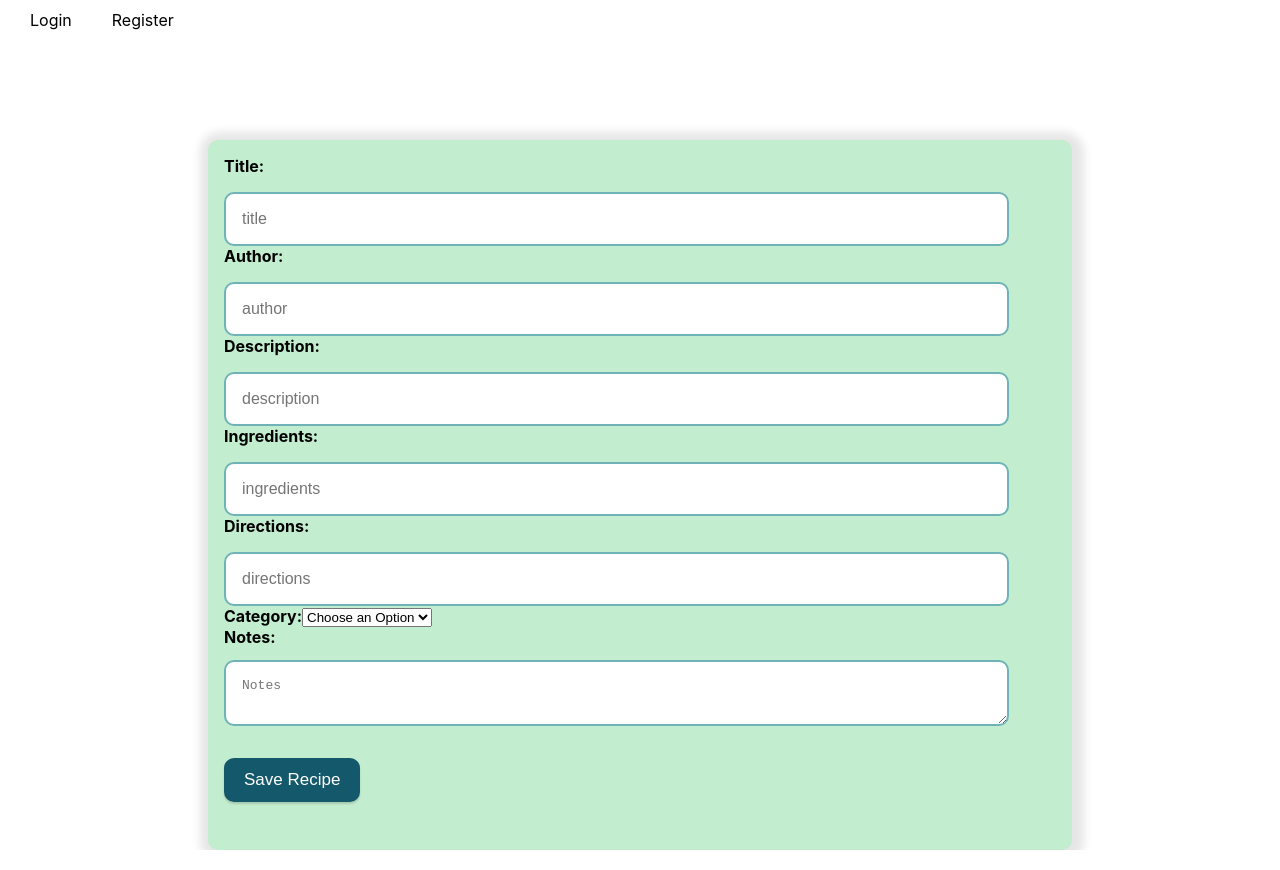
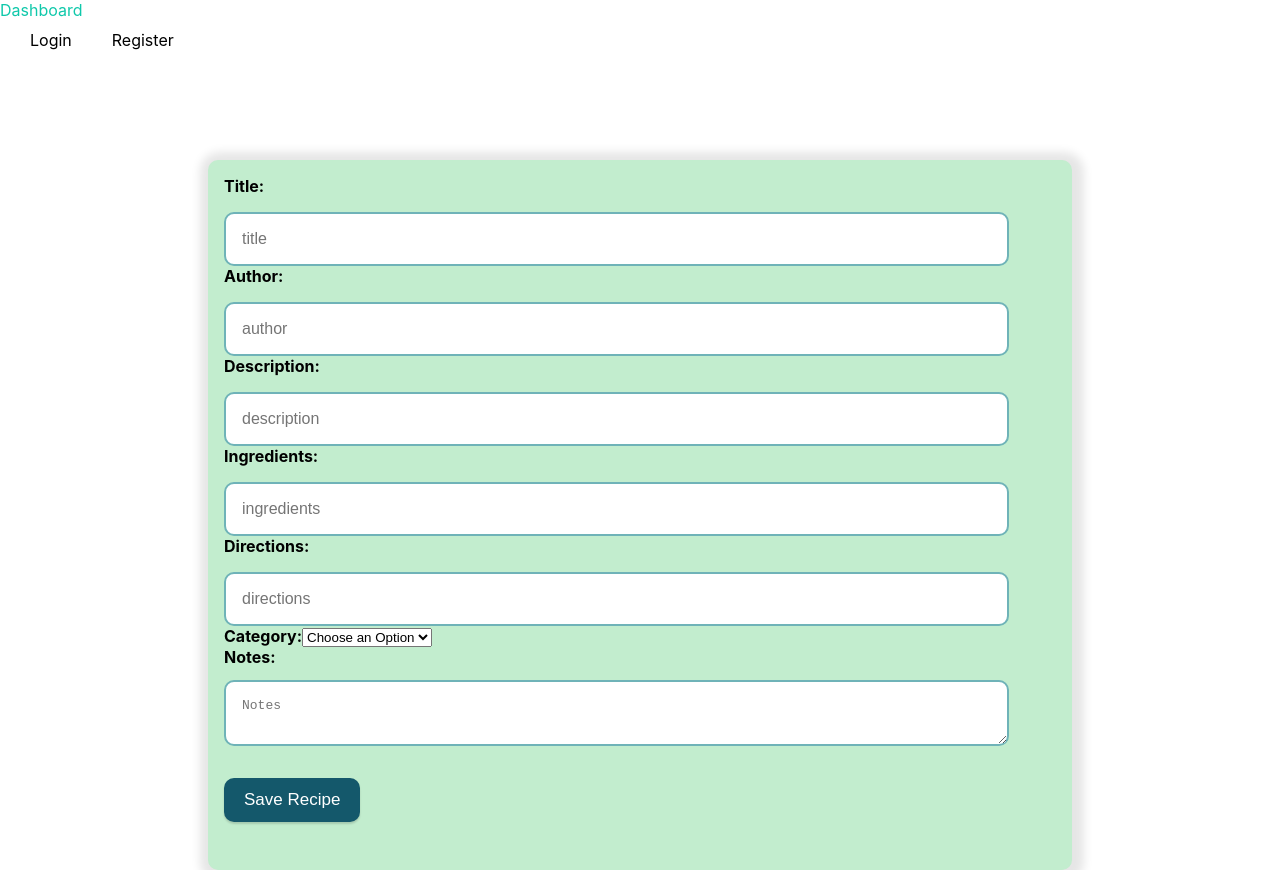
Before and after one commit to BW-WEBPT15-SecretFamilyRecipesCookbook5/frontend, a React (Create React App) app: page /addrecipe in a window 1280 px wide. Built offline with nearby package versions, Linux system fonts and the light colour scheme.

Commit message:
working on deployment

```diff
--- a/src/App.js
+++ b/src/App.js
@@ -12,6 +12,9 @@ import Dashboard from "./components/Dashboard"
 function App() {
   return (
     <div className="App">
+      <div>
+        <Link to='/dashboard'>Dashboard</Link>
+      </div>
       <Header />
       <Route exact path='/login' component={Login}/>
       <Route exact path='/register' component={Register}/>
--- a/src/components/AddRecipe.js
+++ b/src/components/AddRecipe.js
@@ -87,7 +87,7 @@ const FormikRecipeForm = withFormik({
         .string()
         .required("This is the recipe field and it is required!")
     }),
-    handleSubmit: (values, { resetForm, setStatus }) => {
+    handleSubmit: (values, { handleReset, setStatus }) => {
       // console.log("Submitting!", formikBag)
       // POST body === {}
         axios
@@ -96,7 +96,7 @@ const FormikRecipeForm = withFormik({
             console.log(response);
             setStatus(response.data);
             //navigate to dashboard
-            resetForm();
+            // resetForm();
         })
         .catch(err => console.log(err.response));
     }
```
